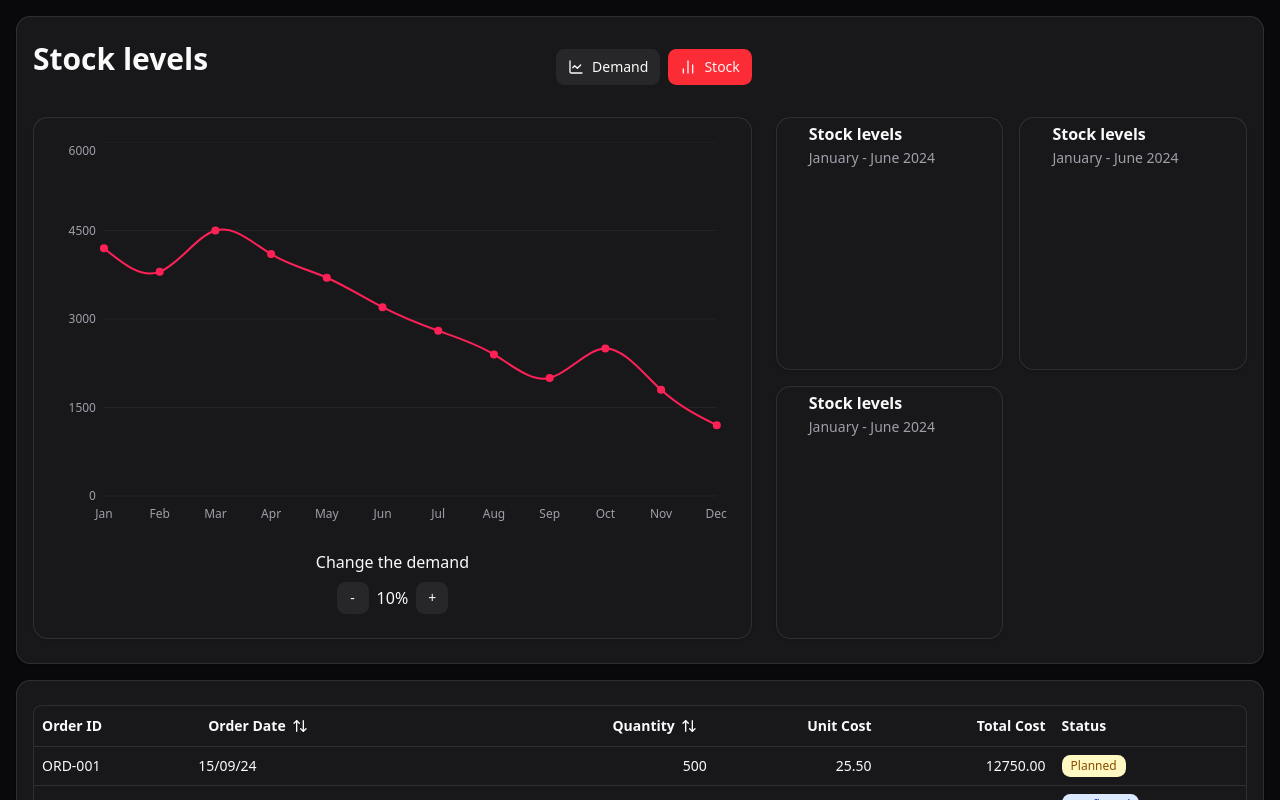
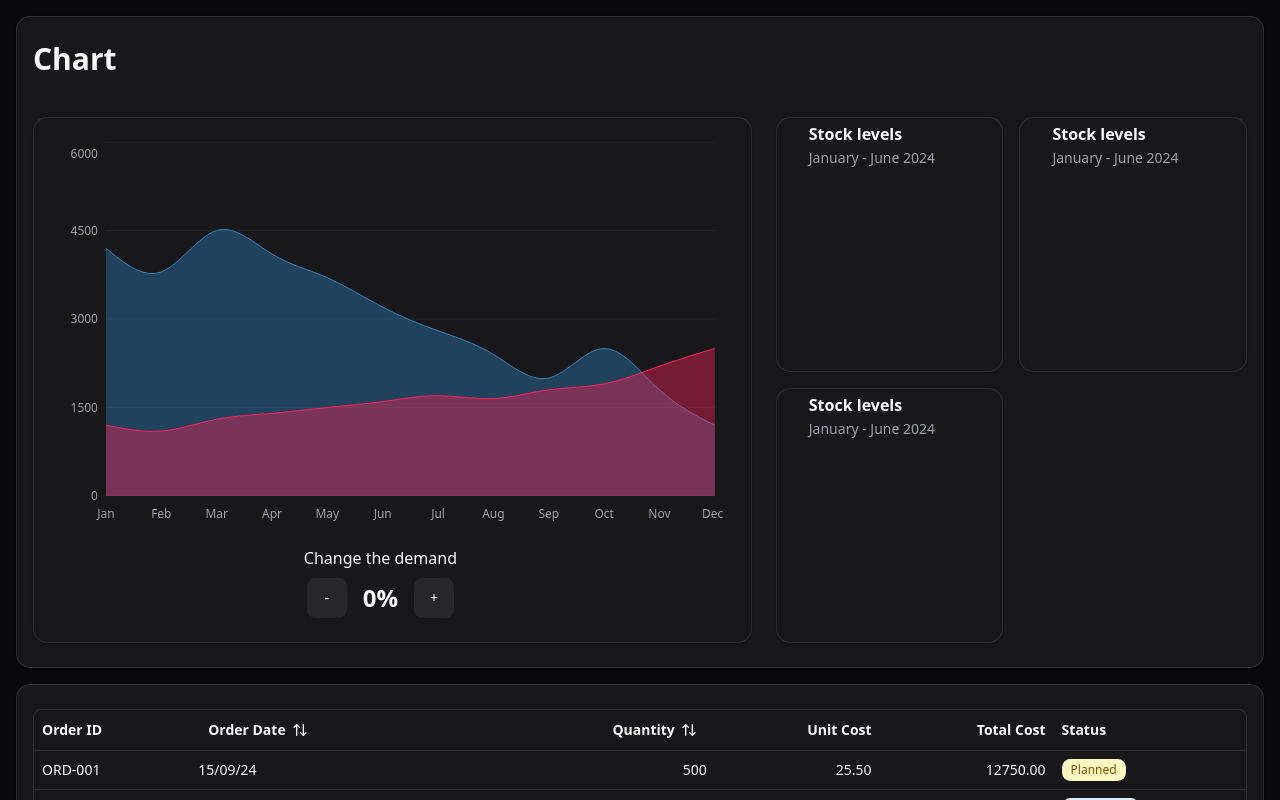
Before and after one commit to Spreceriany/inventory-dashboard, a React (Vite) app: page / in a window 1280 px wide. Shown: the top 800 px of the page. Built offline with nearby package versions, Linux system fonts and the light colour scheme.

Commit message:
change demand of chart, refractor chart component

```diff
--- a/public/data.json
+++ b/public/data.json
@@ -149,7 +149,7 @@
     "totalOrdersValue": 156875.00,
     "currentStockLevel": 2000,
     "projectedStockouts": 2,
-    "serviceLevel": 87.5,
+    "serviceLevel": 87,
     "lastUpdated": "24/09/24"
   }
 }
--- a/src/App.tsx
+++ b/src/App.tsx
@@ -1,7 +1,4 @@
-import { ChartLine, ChartNoAxesColumn } from "lucide-react";
-
 import data from "../public/data.json";
-import { CartesianGrid, Line, LineChart, XAxis, YAxis } from "recharts";
 import {
   Card,
   CardContent,
@@ -9,122 +6,76 @@ import {
   CardHeader,
   CardTitle,
 } from "@/components/ui/card";
-import {
-  type ChartConfig,
-  ChartContainer,
-  ChartTooltip,
-  ChartTooltipContent,
-} from "@/components/ui/chart";
-import { useState } from "react";
+
+import { useEffect, useState } from "react";
 import { Button } from "./components/ui/button";
 import { OrderData, StockData, KPIMetrics } from "./types/dashboard";
 import DashboardTable from "./components/dashboard/DashBoardtable";
-const chartConfig = {
-  desktop: {
-    label: "Desktop",
-    color: "var(--chart-5)",
-  },
-  mobile: {
-    label: "Mobile",
-    color: "var(--chart-2)",
-  },
-} satisfies ChartConfig;
+import DashBoardChart from "./components/dashboard/DashboardChart";
 
 const DEMAND_PERCENTAGE_MINIMUM = -50;
 const DEMAND_PERCENTAGE_MAXIMUM = 150;
-const DEMAND_PERCENTAGE_STEP = 10;
 
 function App() {
-  const [activeChart, setActiveChart] = useState("stock");
-  const [demandPercentage, setDemandPercentage] = useState<StockData>();
+  const [stockData, setStockData] = useState<StockData[]>([]);
+  const [demandAdjustment, setDemandAdjustment] = useState(0); // percentage, e.g. 20 = +20%
+  const [isAdjusting, setIsAdjusting] = useState(false);
+
+  useEffect(() => {
+    fetch("/data.json")
+      .then((res) => res.json())
+      .then((data) => {
+        setStockData(data.stockData);
+      })
+      .catch((err) => console.error("Failed to load data.json", err));
+  }, []);
+
+  // Derive adjusted dataset
+  const adjustedData = stockData.map((d) => ({
+    ...d,
+    demand: Math.round(d.demand * (1 + demandAdjustment / 100)),
+  }));
+
+  // Increment/decrement demand adjustment, clamped to [-50, 150]
+  const changeAdjustment = (delta: number) => {
+    setIsAdjusting(true);
+
+    setTimeout(() => {
+      setDemandAdjustment((prev) => {
+        const newVal = prev + delta;
+        return Math.min(
+          DEMAND_PERCENTAGE_MAXIMUM,
+          Math.max(DEMAND_PERCENTAGE_MINIMUM, newVal)
+        );
+      });
+      setIsAdjusting(false); //
+    }, 500); // delay in ms
+  };
 
   return (
     <>
       <div className="px-4 pt-4 bg-background min-h-full">
         <Card className="grid grid-cols-2 md:grid-cols-5 px-4 mb-4 max-h-[800px] h-full">
-          <h1 className="text-3xl font-bold md:mb-4 col-span-1 self-center">
-            {activeChart === "stock" ? "Stock levels" : "Demand over time"}{" "}
+          <h1 className="text-3xl font-bold md:mb-4 col-span-full self-center">
+            Chart
           </h1>
-          <div className="flex self-center md:col-span-2 justify-self-end gap-2">
-            <Button
-              variant={activeChart === "demand" ? "default" : "secondary"}
-              onClick={() => setActiveChart("demand")}
-              className="cursor-pointer"
-            >
-              <ChartLine />
-              Demand
-            </Button>
-            <Button
-              variant={activeChart !== "stock" ? "secondary" : "default"}
-              onClick={() => setActiveChart("stock")}
-              className="cursor-pointer"
-            >
-              <ChartNoAxesColumn />
-              Stock
-            </Button>
-          </div>
+
+          {/* Chart */}
+
           <div className="flex flex-col col-span-full md:col-span-3 ">
             <Card>
-              <CardContent className="pl-0">
-                <ChartContainer
-                  config={chartConfig}
-                  className="max-h-96 w-full"
-                >
-                  <LineChart
-                    accessibilityLayer
-                    data={data.stockData}
-                    margin={{
-                      left: 10,
-                      right: 10,
-                    }}
-                  >
-                    <CartesianGrid vertical={false} />
-                    <XAxis
-                      dataKey="month"
-                      tickLine={false}
-                      axisLine={false}
-                      tickMargin={8}
-                      tickFormatter={(value) => value.slice(0, 3)}
-                    />
-
-                    <YAxis
-                      dataKey={"stockLevel"}
-                      tickLine={false}
-                      axisLine={false}
-                    />
-                    <ChartTooltip
-                      cursor={false}
-                      content={<ChartTooltipContent hideLabel />}
-                    />
-                    <Line
-                      dataKey="stockLevel"
-                      type="natural"
-                      stroke="var(--color-desktop)"
-                      strokeWidth={2}
-                      dot={{
-                        fill: "var(--color-desktop)",
-                      }}
-                      activeDot={{
-                        r: 6,
-                      }}
-                    />
-                  </LineChart>
-                </ChartContainer>
+              <CardContent className="pl-0 relative">
+                <DashBoardChart
+                  adjustedData={adjustedData}
+                  demandAdjustment={demandAdjustment}
+                  isAdjusting={isAdjusting}
+                  onChangeAdjustment={changeAdjustment}
+                />
               </CardContent>
-              <div className=" self-center justify-center flex flex-col">
-                <p className="mb-2">Change the demand</p>
-                <div className="flex items-center justify-center gap-2">
-                  <Button variant="secondary" size="icon" className="size-8">
-                    -
-                  </Button>
-                  <div>10%</div>
-                  <Button variant="secondary" size="icon" className="size-8">
-                    +
-                  </Button>
-                </div>
-              </div>
             </Card>
           </div>
+
+          {/* KPI Cards */}
           <div className="grid grid-cols-2 col-span-full md:col-span-2 gap-4 w-full">
             <Card className="p-2">
               <CardHeader>
@@ -146,7 +97,7 @@ function App() {
             </Card>
           </div>
         </Card>
-
+        {/* Orders Table */}
         <Card className="px-4">
           <DashboardTable
             orders={data.orders.map((order: any) => ({
--- /dev/null
+++ b/src/components/dashboard/DashboardCard.tsx
@@ -0,0 +1,11 @@
+import data from "../../../public/data.json";
+import { KPIMetrics } from "@/types/dashboard";
+interface DashboardCardProps {
+  metrics: KPIMetrics;
+}
+
+function DasboardCard({ metrics }: DashboardCardProps) {
+  return <>{metrics.currentStockLevel}</>;
+}
+
+export default DasboardCard;
--- /dev/null
+++ b/src/components/dashboard/DashboardChart.tsx
@@ -0,0 +1,115 @@
+import { LoaderCircle } from "lucide-react";
+import { CartesianGrid, XAxis, AreaChart, YAxis, Area } from "recharts";
+import { CardContent } from "@/components/ui/card";
+import {
+  ChartConfig,
+  ChartContainer,
+  ChartTooltip,
+  ChartTooltipContent,
+} from "@/components/ui/chart";
+
+import { StockData } from "@/types/dashboard";
+import { Button } from "../ui/button";
+const chartConfig = {
+  desktop: {
+    label: "Desktop",
+    color: "var(--chart-5)",
+  },
+  mobile: {
+    label: "Mobile",
+    color: "var(--chart-2)",
+  },
+} satisfies ChartConfig;
+
+const DEMAND_PERCENTAGE_STEP = 10;
+
+function DashBoardChart({
+  adjustedData,
+  demandAdjustment,
+  isAdjusting,
+  onChangeAdjustment,
+}: {
+  adjustedData: StockData[];
+  demandAdjustment: number;
+  isAdjusting: boolean;
+  onChangeAdjustment: (delta: number) => void;
+}) {
+  const spinnerClass = ` absolute w-full h-full bg-black inset z-50 transition-all ${
+    isAdjusting ? "opacity-20" : "opacity-0 pointer-events-none"
+  }`;
+  return (
+    <>
+      <CardContent className="pl-0 relative pr-0">
+        <div className={spinnerClass}>
+          <LoaderCircle className="animate-spin absolute top-1/2 left-1/2 -translate-x-1/2 -translate-y-1/2 h-12 w-12 text-white" />
+        </div>
+        <ChartContainer config={chartConfig} className="max-h-96 w-full">
+          <AreaChart
+            accessibilityLayer
+            data={adjustedData}
+            margin={{
+              left: 12,
+              right: 12,
+            }}
+          >
+            <CartesianGrid vertical={false} />
+            <XAxis
+              dataKey="month"
+              tickLine={false}
+              axisLine={false}
+              tickMargin={8}
+              tickFormatter={(value) => value.slice(0, 3)}
+            />
+            <YAxis dataKey={"stockLevel"} tickLine={false} axisLine={false} />
+            <ChartTooltip
+              cursor={false}
+              content={<ChartTooltipContent indicator="dot" />}
+            />
+            <Area
+              dataKey="stockLevel"
+              type="natural"
+              fillOpacity={0.4}
+              stackId="a"
+            />
+            <Area
+              dataKey="demand"
+              type="natural"
+              fill="var(--color-desktop)"
+              fillOpacity={0.4}
+              stroke="var(--color-desktop)"
+              stackId="b"
+            />
+          </AreaChart>
+        </ChartContainer>
+        <div className=" justify-items-center self-center  mt-5 col-span-full justify-center flex flex-col text-center">
+          <p className="mb-2">Change the demand</p>
+          <div className="flex self-center  items-center justify-items-center gap-4">
+            <Button
+              variant="secondary"
+              size="icon"
+              className="size-10 cursor-pointer select-none"
+              onClick={() => onChangeAdjustment(-DEMAND_PERCENTAGE_STEP)}
+              disabled={demandAdjustment === -50 || isAdjusting}
+            >
+              -
+            </Button>
+            <div className=" font-bold col-auto  text-2xl">
+              {demandAdjustment}%
+            </div>
+            <Button
+              variant="secondary"
+              size="icon"
+              className="size-10 cursor-pointer select-none"
+              disabled={demandAdjustment === 150 || isAdjusting}
+              onClick={() => onChangeAdjustment(DEMAND_PERCENTAGE_STEP)}
+            >
+              +
+            </Button>
+          </div>
+        </div>
+      </CardContent>
+    </>
+  );
+}
+
+export default DashBoardChart;
--- a/src/components/dashboard/DashboardTable.tsx
+++ b/src/components/dashboard/DashboardTable.tsx
@@ -1,6 +1,4 @@
-// src/components/OrdersTable.tsx
-
-import React, { useState, useMemo } from "react";
+import { useState, useMemo } from "react";
 import {
   Table,
   TableBody,
@@ -13,7 +11,6 @@ import { Badge } from "@/components/ui/badge";
 import { Button } from "@/components/ui/button";
 import { ArrowUpDown, ArrowUp, ArrowDown } from "lucide-react";
 import { OrderData } from "@/types/dashboard";
-// Types based on the PDF requirements
 
 interface OrdersTableProps {
   orders: OrderData[];
```
Also changed, not shown: 1 other file (tests, documents, lock files or other folders).
